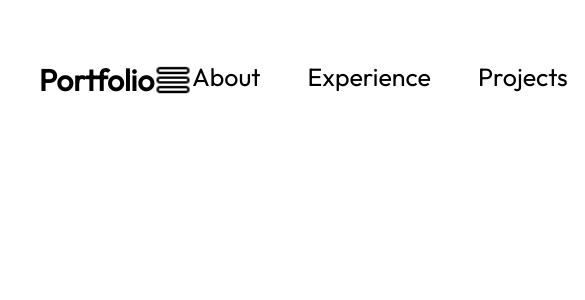
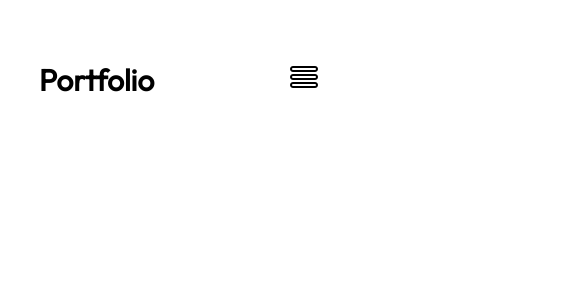
Before and after one commit to adesbx/PortfolioV2, a React (Vite) app: page / in a window 390 px wide. Shown: the top 300 px of the page, 585 px wide, since content can reach past the window. Built offline with nearby package versions, Linux system fonts and the light colour scheme.

Commit message:
Navbar is finished

```diff
--- a/src/components/Navbar/Navbar.jsx
+++ b/src/components/Navbar/Navbar.jsx
@@ -4,14 +4,24 @@
 
 
 export const Navbar = () => {
+    const [menuOpen, setMenuOpen] = useState(false);
+
     return (
         <nav className={styles.navbar}>
             <a className={styles.title} href="/">
                 Portfolio
             </a>
             <div className={styles.menu}>
-                <img className={styles.menuBtn} src={getImageURL("navbar/menuBtnBlack.png")} alt="menu-button"/>
-                <ul className={styles.menuItems}>
+                <img className={styles.menuBtn}
+                    src={
+                        menuOpen
+                        ? getImageURL("navbar/menuBackBtnBlack.png")
+                        : getImageURL("navbar/menuBtnBlack.png")
+                    }
+                    alt="menu-button"
+                    onClick={() => setMenuOpen(!menuOpen)}
+                    />
+                <ul className={`${styles.menuItems} ${menuOpen && styles.menuOpen}`} onClick={() => setMenuOpen(false)}>
                     <li>
                         <a href="#about">About</a>
                     </li>
--- a/src/components/Navbar/Navbar.module.css
+++ b/src/components/Navbar/Navbar.module.css
@@ -32,3 +32,45 @@
     color: var(--color-text);
     text-decoration: none;
 }
+
+.menuBtn {
+    display: none;
+}
+
+@media screen and (max-width: 830px){
+    .navbar {
+        flex-direction: column;
+        align-items: flex-start;
+    }
+
+    .menu {
+        position: absolute;
+        right: 0;
+        margin-right: 10%;
+        flex-direction: column;
+        align-items: flex-end;
+        gap: 11px;
+        z-index: 3;
+    }
+
+    .menuBtn {
+        display: block;
+        cursor: pointer;
+    }
+
+    .menuItems {
+        display: none;
+        flex-direction: column;
+        align-items: center;
+        gap: 13px;
+        border-radius: 10px;
+        background-color: var(--color-primary);
+        padding: 24px 33px;
+        box-shadow: 0 0 4px 0 rgba(0, 0, 0, 0.25);
+    }
+
+    .menuOpen {
+        display: flex;
+        z-index: 1;
+    }
+}
```
